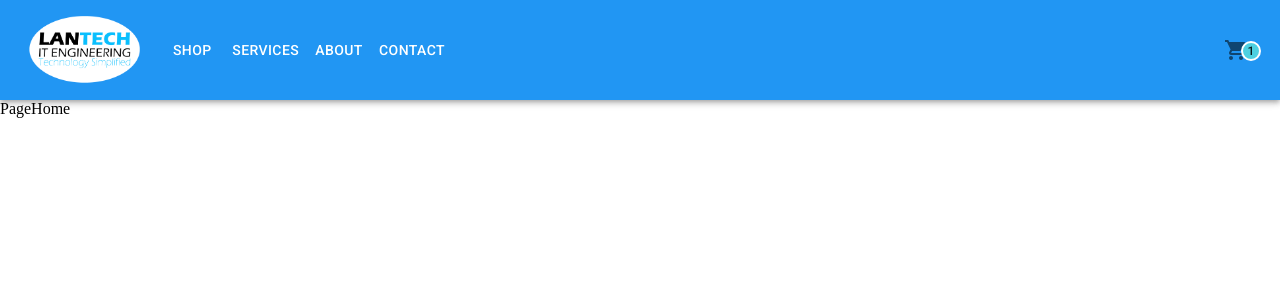
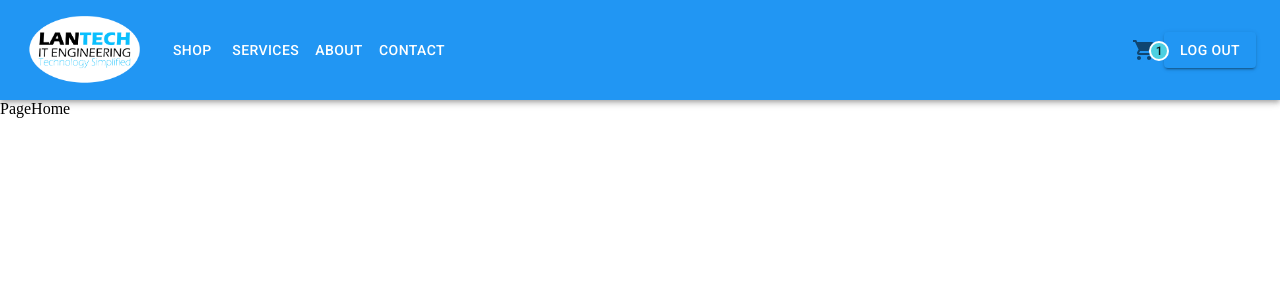
Before and after one commit to Braaiday/Ecommerce-frontend, a React (Create React App) app: page / in a window 1280 px wide. Shown: the top 300 px of the page. Built offline with nearby package versions, Linux system fonts and the light colour scheme.

Commit message:
Finshed app flow, for login, register and logout

```diff
--- a/src/components/elements/AdminLayout/Dashboard.js
+++ b/src/components/elements/AdminLayout/Dashboard.js
@@ -113,12 +113,11 @@ const Dashboard = (props) => {
                             <NotificationsIcon />
                         </Badge>
                     </IconButton>
-                    <Link>
-                        <Button variant='outlined' onClick={() => {
-                            dispatch(actionLogOut());
-                            navigate('/');
-                        }}>Log Outlet</Button>
-                    </Link>
+                    <Button variant='contained' onClick={() => {
+                        debugger
+                        dispatch(actionLogOut());
+                        navigate('/');
+                    }}>Log Out</Button>
                 </Toolbar>
             </AppBar>
             <Drawer variant="permanent" open={open}>
--- a/src/components/elements/StoreLayout/NavBar/NavBar.js
+++ b/src/components/elements/StoreLayout/NavBar/NavBar.js
@@ -15,8 +15,9 @@ import Badge from '@mui/material/Badge';
 import logo from "../../../../style/images/lantech-logo.png";
 import SwipeableDrawer from '@mui/material/SwipeableDrawer';
 import { styled } from '@mui/material/styles';
-import { Link } from 'react-router-dom';
-import { useSelector } from 'react-redux';
+import { Link, useNavigate } from 'react-router-dom';
+import { useDispatch, useSelector } from 'react-redux';
+import { actionLogOut } from '../../../../reducers/shared/actions/actions';
 
 const pages = ['shop', 'services', 'about', 'contact'];
 const settings = ['Profile', 'Account', 'Dashboard', 'Logout'];
@@ -27,6 +28,9 @@ function NavBar() {
     const [anchorElNav, setAnchorElNav] = React.useState(null);
     const [anchorElUser, setAnchorElUser] = React.useState(null);
     const [drawerIsOpen, setDrawerIsOpen] = React.useState(false);
+
+    const dispatch = useDispatch();
+    const navigate = useNavigate();
 
     const handleOpenNavMenu = (event) => {
         setAnchorElNav(event.currentTarget);
@@ -155,10 +159,18 @@ function NavBar() {
                         </Tooltip>
 
                     </Box>
-                    {!isLoggedIn &&
+
+                    {!isLoggedIn ?
                         <Box sx={{ flexGrow: 0 }}>
                             <Button><Link to={'/login'}>Login</Link></Button>
                             <Button><Link to={'/register'}>Register</Link></Button>
+                        </Box>
+                        :
+                        <Box sx={{ flexGrow: 0 }}>
+                            <Button variant='contained' onClick={() => {
+                                dispatch(actionLogOut());
+                                navigate('/');
+                            }}>Log Out</Button>
                         </Box>
                     }
                 </Toolbar>
--- a/src/reducers/reducerUser/reducerUser.js
+++ b/src/reducers/reducerUser/reducerUser.js
@@ -14,11 +14,12 @@ export default function (state = initialState, action) {
             state = cloneDeep(state);
             state.user = action.payload.data
             return state
-        case action.LOGOUT:
+        case actions.LOGOUT:
             state = cloneDeep(state);
-            state.user = {role: null, token: null};
+            state.user = null;
             localStorage.setItem('role','');
             localStorage.setItem('token','');
+            return state
         default:
             return state
     }
```
